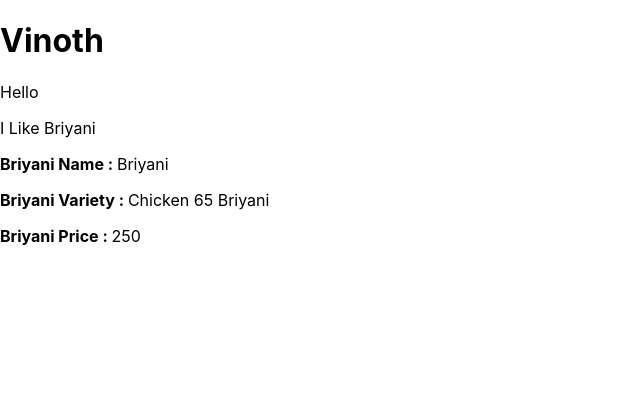
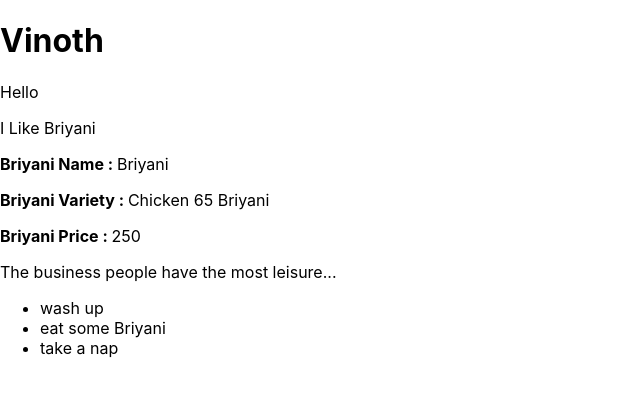
Before and after one commit to vinothsmart/react-redux-complete, a React (Create React App) app in the folder todolist/: page / in a window 1280 px wide. Shown: the top 396 px of the page, without its empty margins (0-640 px from the left). Built offline with nearby package versions, Linux system fonts and the light colour scheme.

Commit message:
using state listing this

```diff
--- a/todolist/src/App.js
+++ b/todolist/src/App.js
@@ -1,3 +1,4 @@
+import React, { useState } from "react";
 import logo from "./logo.svg";
 import "./App.css";
 import TodoComponent from "./Component/TodoComponent";
@@ -8,6 +9,10 @@ function App() {
     variety: "Chicken 65 Briyani",
     price: "250",
   };
+
+  const [intialState] = useState({
+    todos: ["wash up", "eat some Briyani", "take a nap"],
+  });
   return (
     // <div className="App">
     //   <header className="App-header">
@@ -28,6 +33,14 @@ function App() {
 
     <div>
       <TodoComponent message="I Like Briyani" briyani={myBriyani} />
+      <div>
+        <p>The business people have the most leisure...</p>
+        <ul>
+          <li>{intialState.todos[0]}</li>
+          <li>{intialState.todos[1]}</li>
+          <li>{intialState.todos[2]}</li>
+        </ul>
+      </div>
     </div>
   );
 }
```
